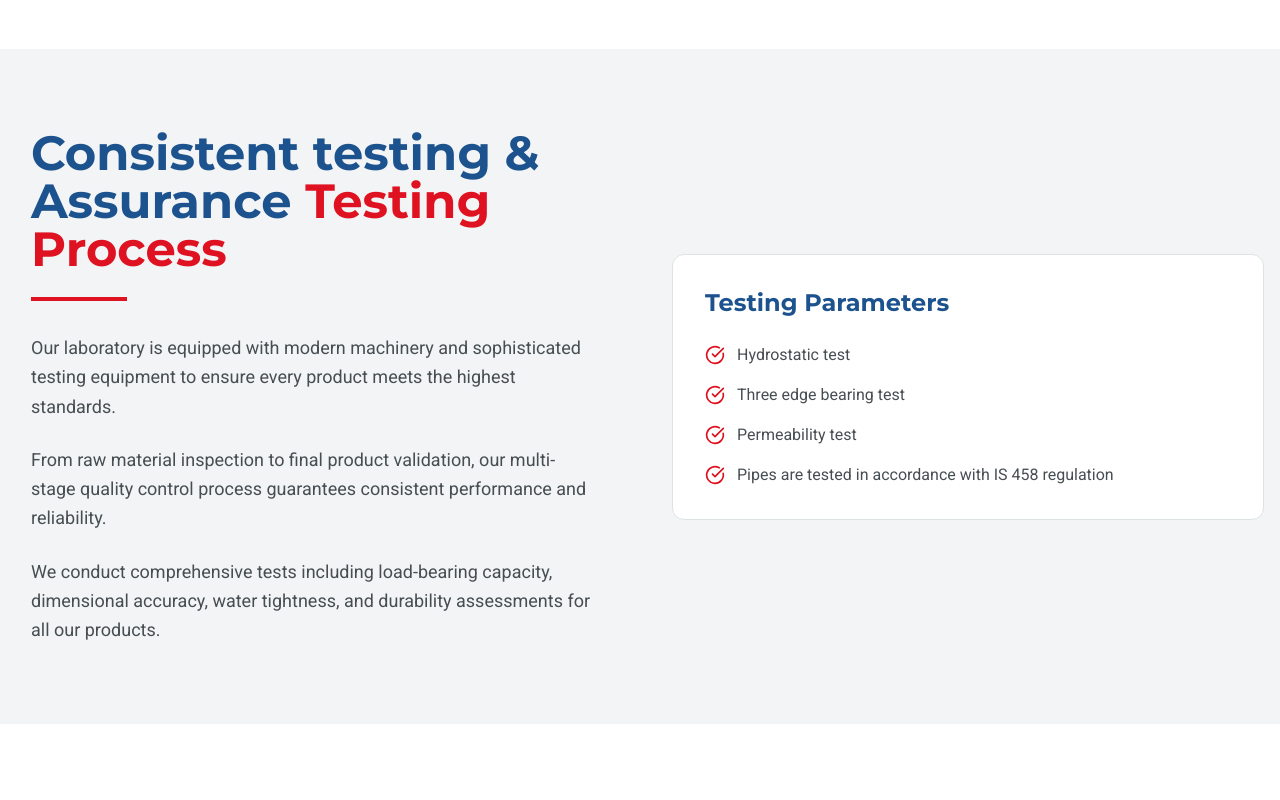
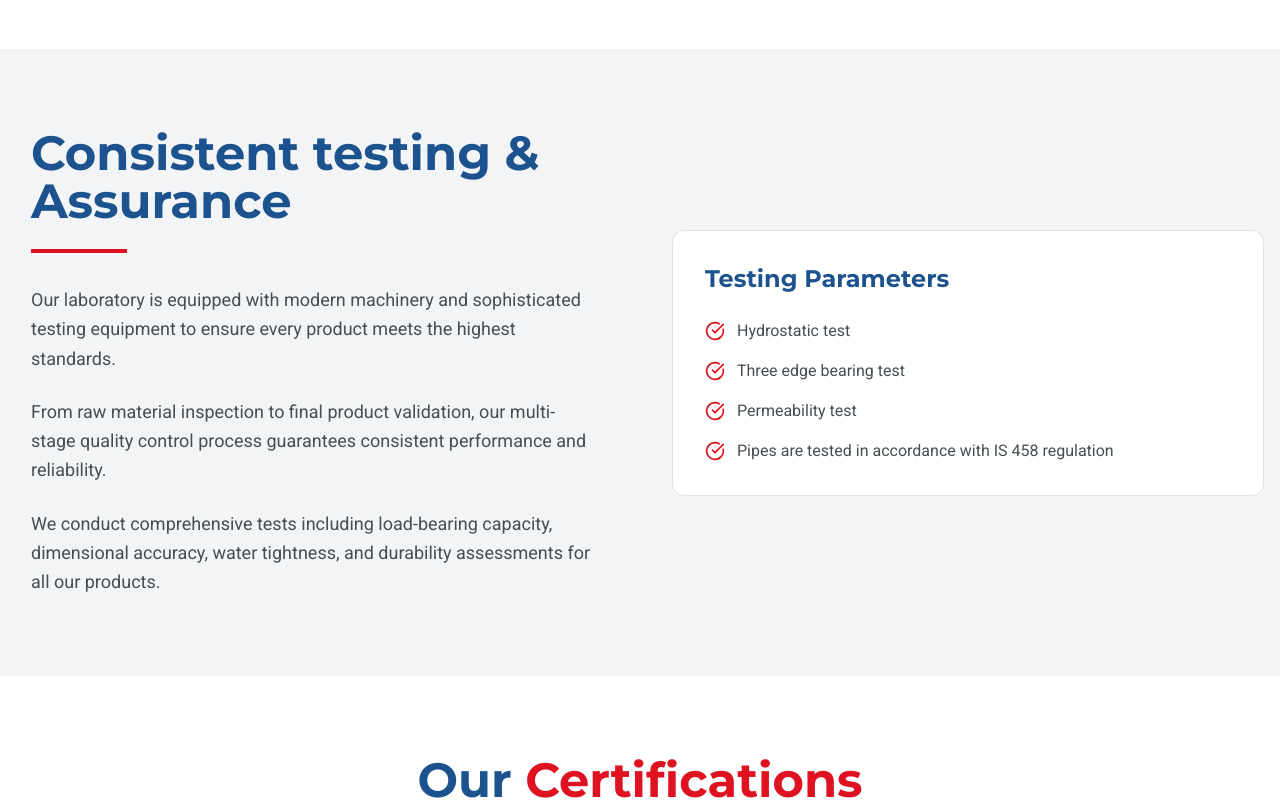
Before and after one commit to khotsharvil/anuje-precast-digital-hub, a React (Vite) app: page /quality in a window 1280 px wide. Shown: the part 1360-2160 px from the top of the page. Built offline with nearby package versions, Linux system fonts and the light colour scheme.

Commit message:
Visual edit in Lovable

```diff
--- a/src/pages/Quality.tsx
+++ b/src/pages/Quality.tsx
@@ -71,7 +71,7 @@ const Quality = () => {
             <div className="grid lg:grid-cols-2 gap-16 items-center">
               <div className="animate-slide-in-left px-[15px]">
                 <h2 className="font-montserrat font-bold text-4xl md:text-5xl text-primary mb-6">
-                  Consistent testing & Assurance <span className="text-accent">Testing Process</span>
+                  Consistent testing & Assurance
                 </h2>
                 <div className="w-24 h-1 bg-accent mb-8"></div>
 
```
